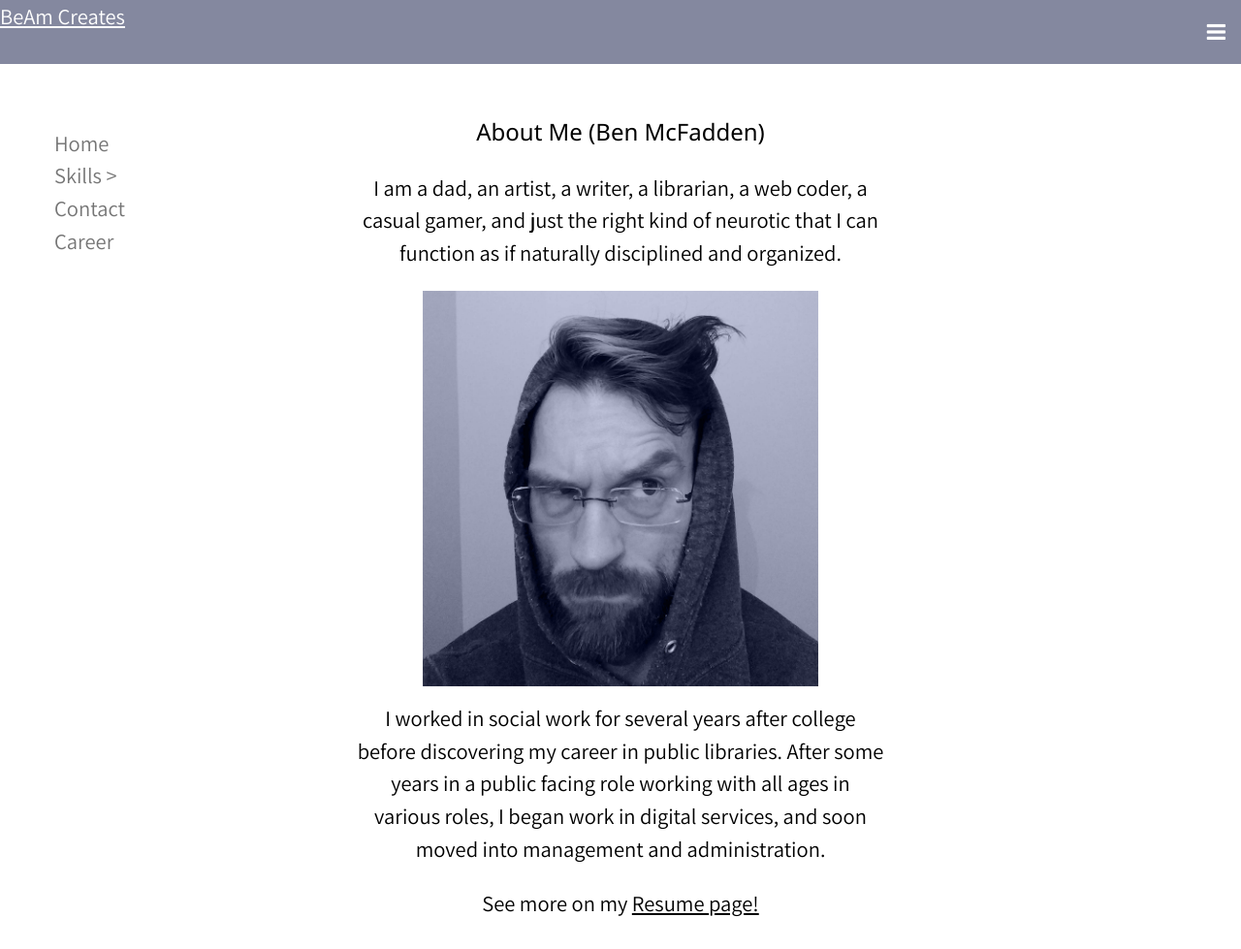
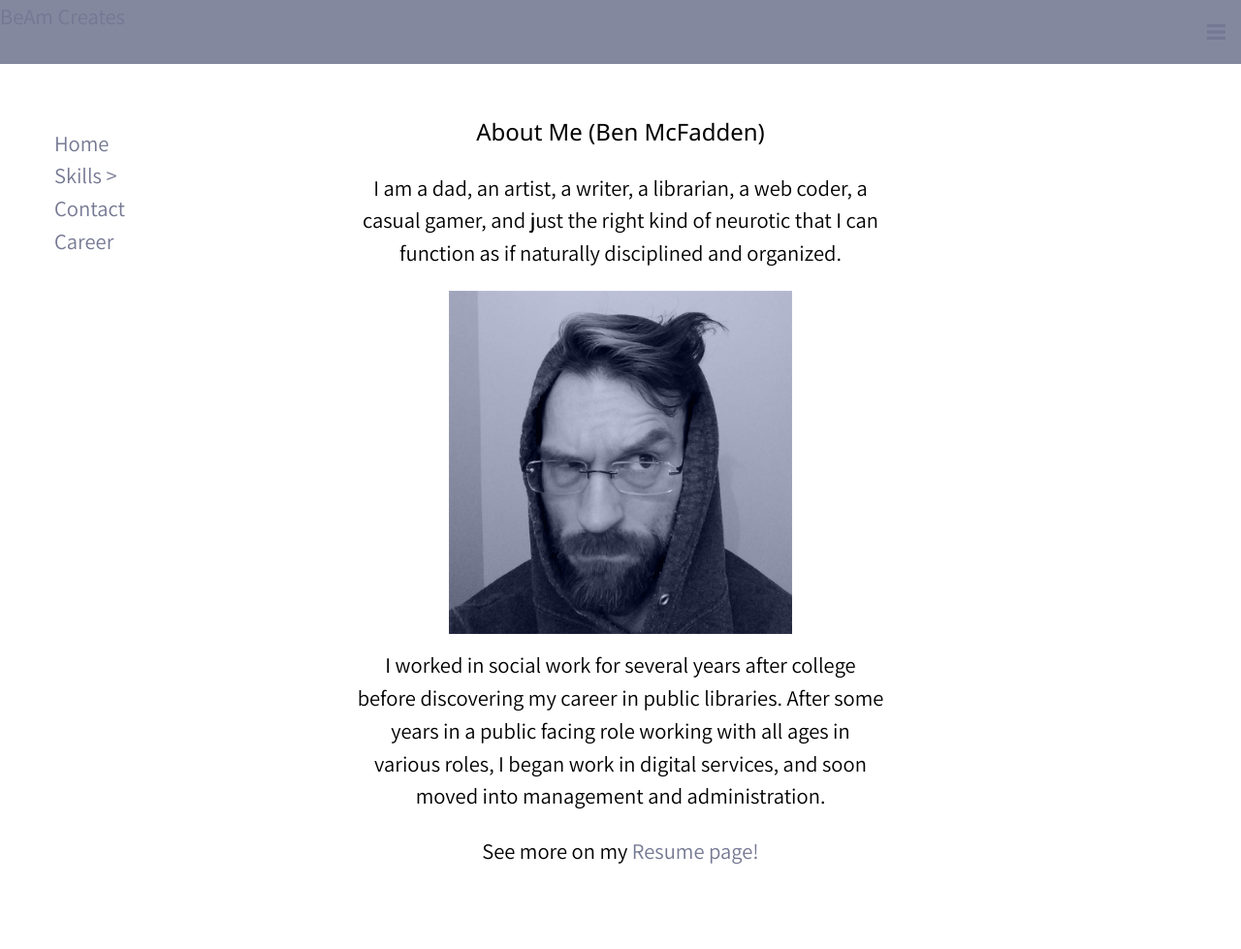
Before and after one commit to viscid2013/beamcreates2, a PHP site: page /home.html in a window 1280 px wide. Shown: the whole page at 97% size. After the commit the page ends 891 px from the top, so only its background shows below. Run offline with PHP 8.4, Linux system fonts and the light colour scheme; some libraries are stand-ins or nearby versions.

Commit message:
added link colors and hover styles

```diff
--- a/home.html
+++ b/home.html
@@ -27,20 +27,20 @@ img {margin-bottom: -7px}
 	<a href="javascript:void(0)" class="w3-button w3-padding-16 w3-right" onclick="w3_open()"><i class="fa fa-bars"></i></a>
 </div>
 <!-- side menu for desktop -->
-<div id="sideNav" class="w3-sidebar w3-white w3-text-gray w3-padding w3-hide-small">
+<div id="sideNav" class="w3-sidebar w3-white w3-text-gray w3-padding w3-hide-small w3-hide-medium">
 	<ul>
-		<li>Home</li>
+		<li><a href="">Home</a></li>
 		<span onMouseOver="showSub();" onMouseOut="hideSub();" style="cursor: pointer">
 		<li>
-			Skills &gt;
-				<li class="subNav w3-text-gray">&#124; graphic</li>
-				<li class="subNav w3-text-gray">&#124; web</li>
-				<li class="subNav w3-text-gray">&#124; project management</li>
+			<a href="">Skills &gt;</a>
+				<li class="subNav w3-text-gray w3-animate-zoom"><a href="">&#124; graphic</a></li>
+				<li class="subNav w3-text-gray w3-animate-zoom"><a href="">&#124; web</a></li>
+				<li class="subNav w3-text-gray w3-animate-zoom"><a href="">&#124; project management</a></li>
 
 		</li>
 		</span>
-		<li>Contact</li>
-		<li>Career</li>
+		<li><a href="">Contact</a></li>
+		<li><a href="">Career</a></li>
 	</ul>
 </div>
 <!-- Main content -->
@@ -53,7 +53,7 @@ img {margin-bottom: -7px}
 		as if naturally disciplined and organized.
 		</p>
 	</div>
-<img src="branding_icons/swoop_sm.png" alt="creepy guy in hoodie" style="max-width: 75%;" />
+<img src="branding_icons/swoop_sm.png" alt="creepy guy in hoodie" style="max-width: 65%;" />
 	<div>
 		<p>
 		I worked in social work for several years after
--- a/styles/beamW3.css
+++ b/styles/beamW3.css
@@ -55,6 +55,19 @@ body{
 		text-decoration: none;
 	}
 
+/* unvisited link | visited link */
+a:link, a:visited {
+  color: #747892;
+  text-decoration: none;
+}
+
+/* mouse over link | selected link */
+a:hover, a:active {
+  color: #84889f;
+  text-decoration: none;
+}
+
+
 /* Large-specific styles */
 
 @media only screen and (min-width: 993px) {
```
